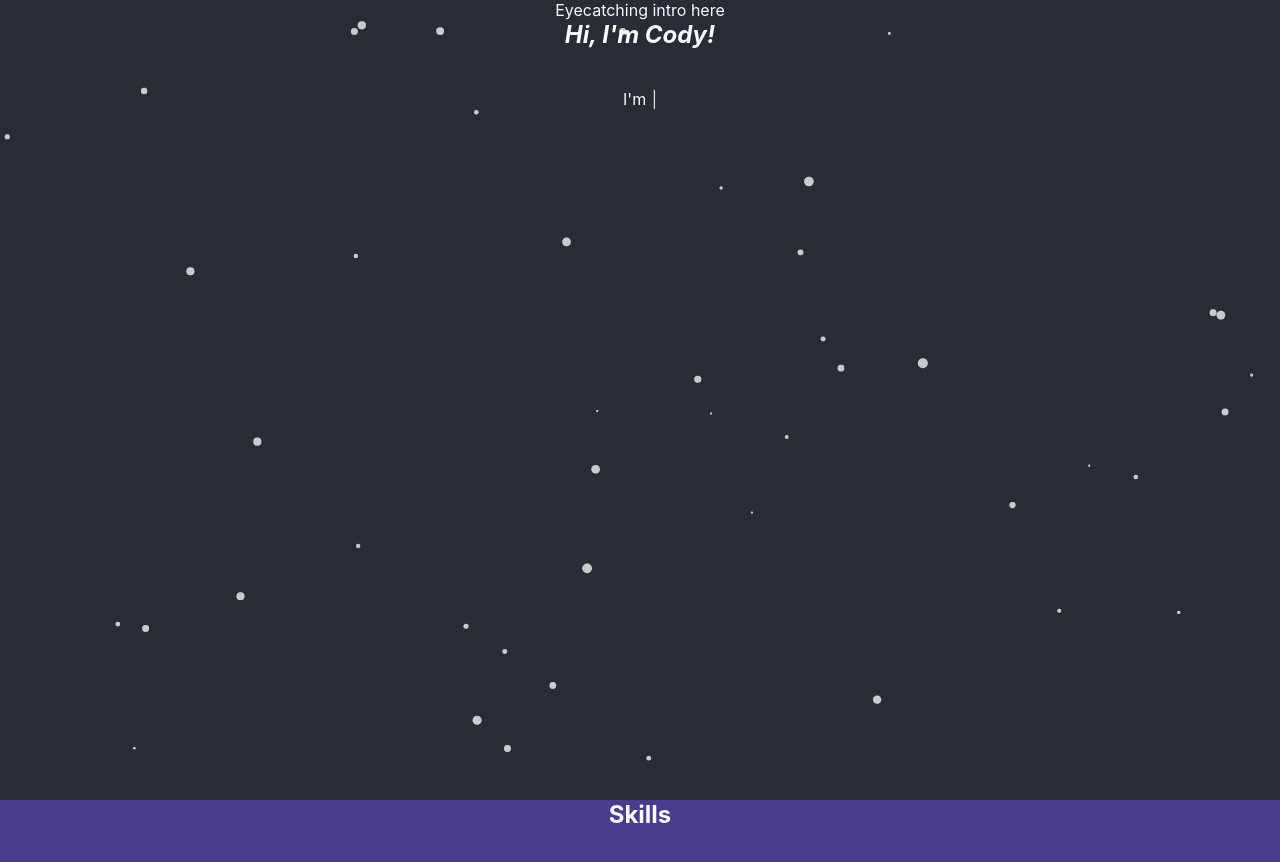
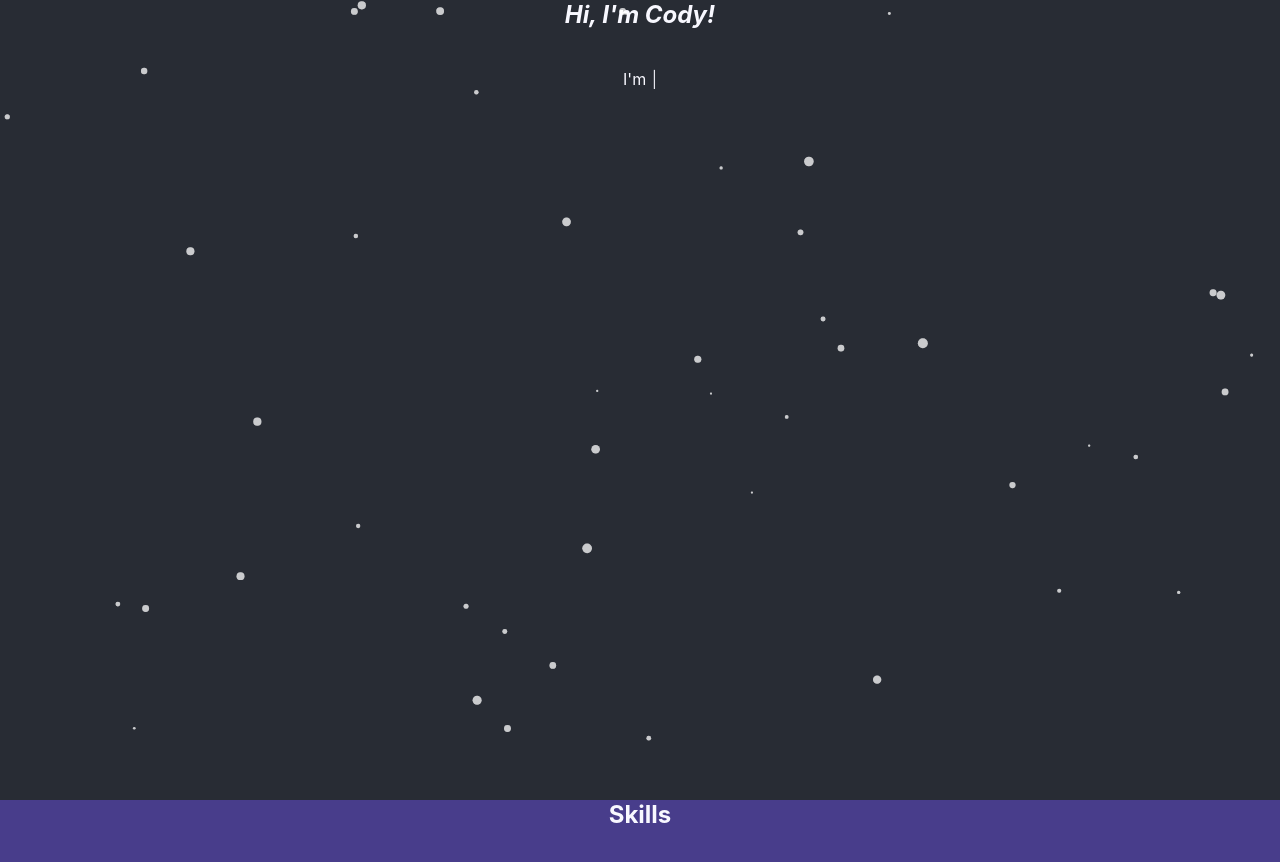
Before and after one commit to CodyGrogan/portfolio, a React (Create React App) app: page / in a window 1280 px wide. Shown: the top 862 px of the page. Built offline with nearby package versions, Linux system fonts and the light colour scheme.

Commit message:
deleted placeholder

```diff
--- a/src/components/home.tsx
+++ b/src/components/home.tsx
@@ -18,7 +18,6 @@ function Home(props: any){
 
 
             <div data-aos="fade-up fade-out">
-                Eyecatching intro here
                 <IntroParticle/>
             </div>
 
```
